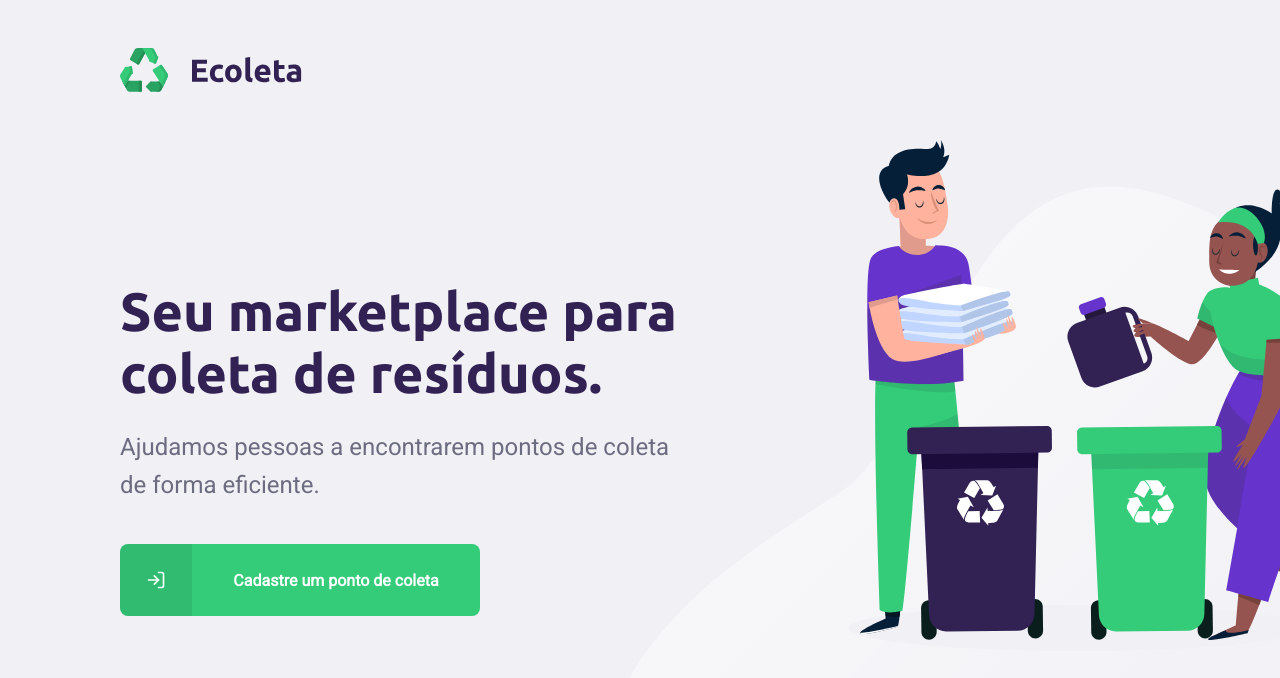
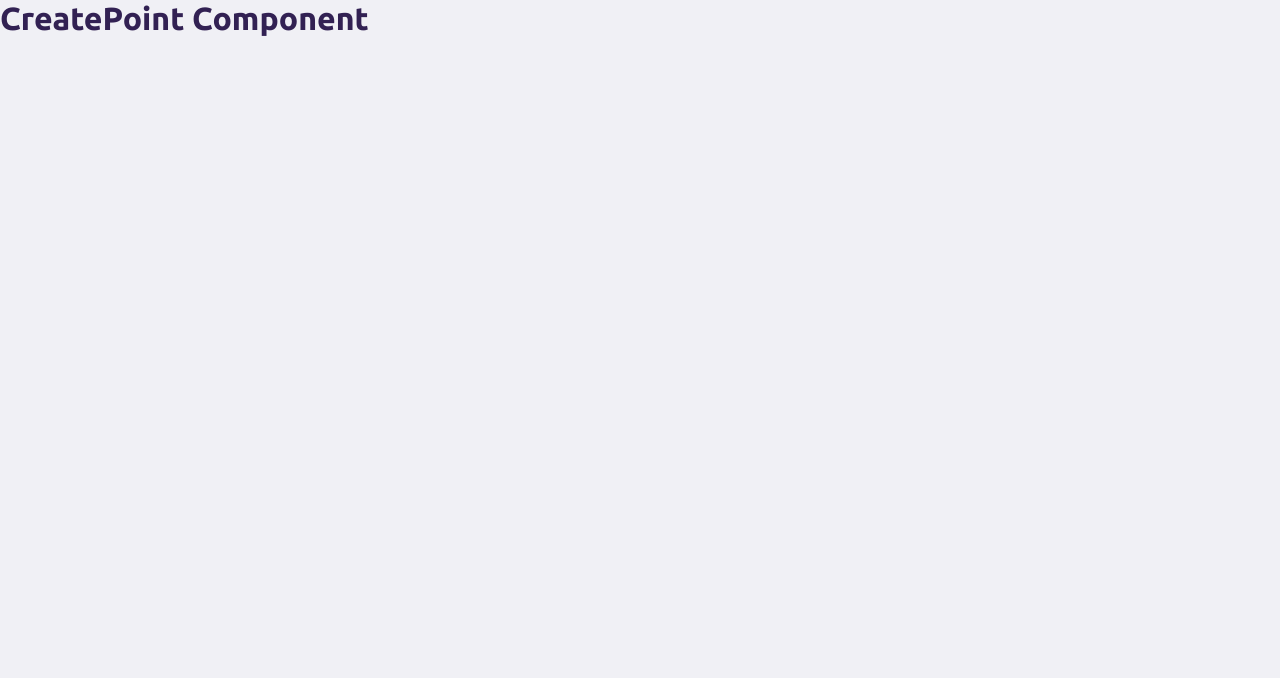
Before and after one commit to hansalmeida/Ecoleta, a React (Create React App) app in the folder web/: page /create-point in a window 1280 px wide. Shown: the top 678 px of the page. Built offline with nearby package versions, Linux system fonts and the light colour scheme.

Commit message:
Add React-router-dom

```diff
--- a/web/package.json
+++ b/web/package.json
@@ -14,6 +14,7 @@
     "react": "^16.13.1",
     "react-dom": "^16.13.1",
     "react-icons": "^3.10.0",
+    "react-router-dom": "^5.2.0",
     "react-scripts": "3.4.1",
     "typescript": "^3.7.5"
   },
@@ -37,5 +38,8 @@
       "last 1 firefox version",
       "last 1 safari version"
     ]
+  },
+  "devDependencies": {
+    "@types/react-router-dom": "^5.1.5"
   }
 }
--- a/web/src/App.tsx
+++ b/web/src/App.tsx
@@ -1,13 +1,9 @@
 import React from "react"
 import "./App.scss"
-import Home from "./pages/Home"
+import Routes from "./routes"
 
 function App() {
-  return (
-    <div className="App">
-      <Home />
-    </div>
-  )
+  return <Routes />
 }
 
 export default App
--- /dev/null
+++ b/web/src/pages/CreatePoint/index.tsx
@@ -0,0 +1,13 @@
+import React from "react"
+import "./styles.scss"
+
+interface ICreatePointProps {}
+
+const CreatePoint: React.FC<ICreatePointProps> = () => {
+  return (
+    <div id="CreatePoint-component">
+      <h1>CreatePoint Component</h1>
+    </div>
+  )
+}
+export default CreatePoint
--- a/web/src/pages/Home/index.tsx
+++ b/web/src/pages/Home/index.tsx
@@ -2,6 +2,7 @@ import React from "react"
 import "./styles.scss"
 import logo from "../../assets/logo.svg"
 import { FiLogIn } from "react-icons/fi"
+import { Link } from "react-router-dom"
 
 interface IHomeProps {}
 
@@ -19,12 +20,12 @@ const Home: React.FC<IHomeProps> = () => {
             Ajudamos pessoas a encontrarem pontos de coleta de forma eficiente.
           </p>
 
-          <a href="/cadastro">
+          <Link to="/create-point">
             <span>
               <FiLogIn />
             </span>
             <strong>Cadastre um ponto de coleta</strong>
-          </a>
+          </Link>
         </main>
       </div>
     </div>
--- /dev/null
+++ b/web/src/routes.tsx
@@ -0,0 +1,14 @@
+import React from "react"
+import { Route, BrowserRouter } from "react-router-dom"
+import Home from "./pages/Home"
+import CreatePoint from "./pages/CreatePoint"
+
+const Routes = () => {
+  return (
+    <BrowserRouter>
+      <Route component={Home} exact path="/" />
+      <Route component={CreatePoint} path="/create-point" />
+    </BrowserRouter>
+  )
+}
+export default Routes
```
Also changed, not shown: web/src/pages/CreatePoint/styles.scss (added), 1 other file (tests, documents, lock files or other folders).
